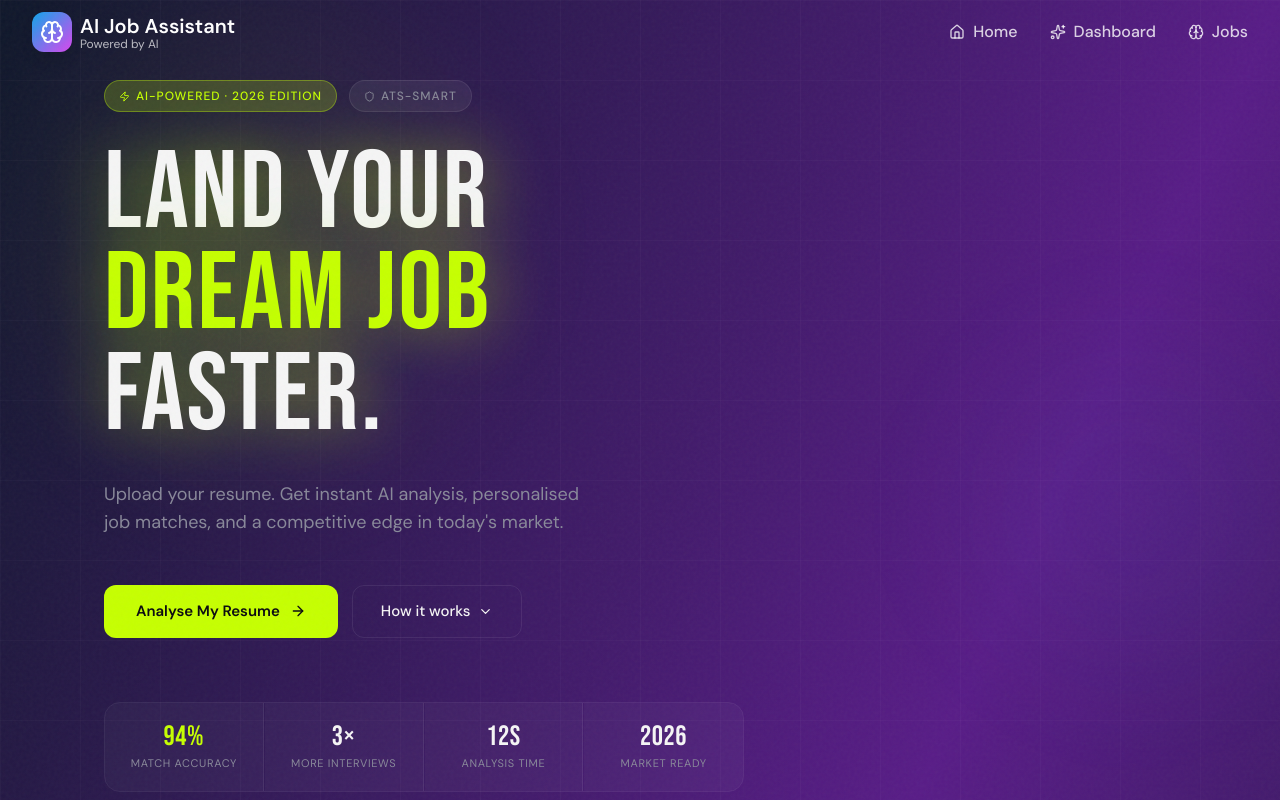
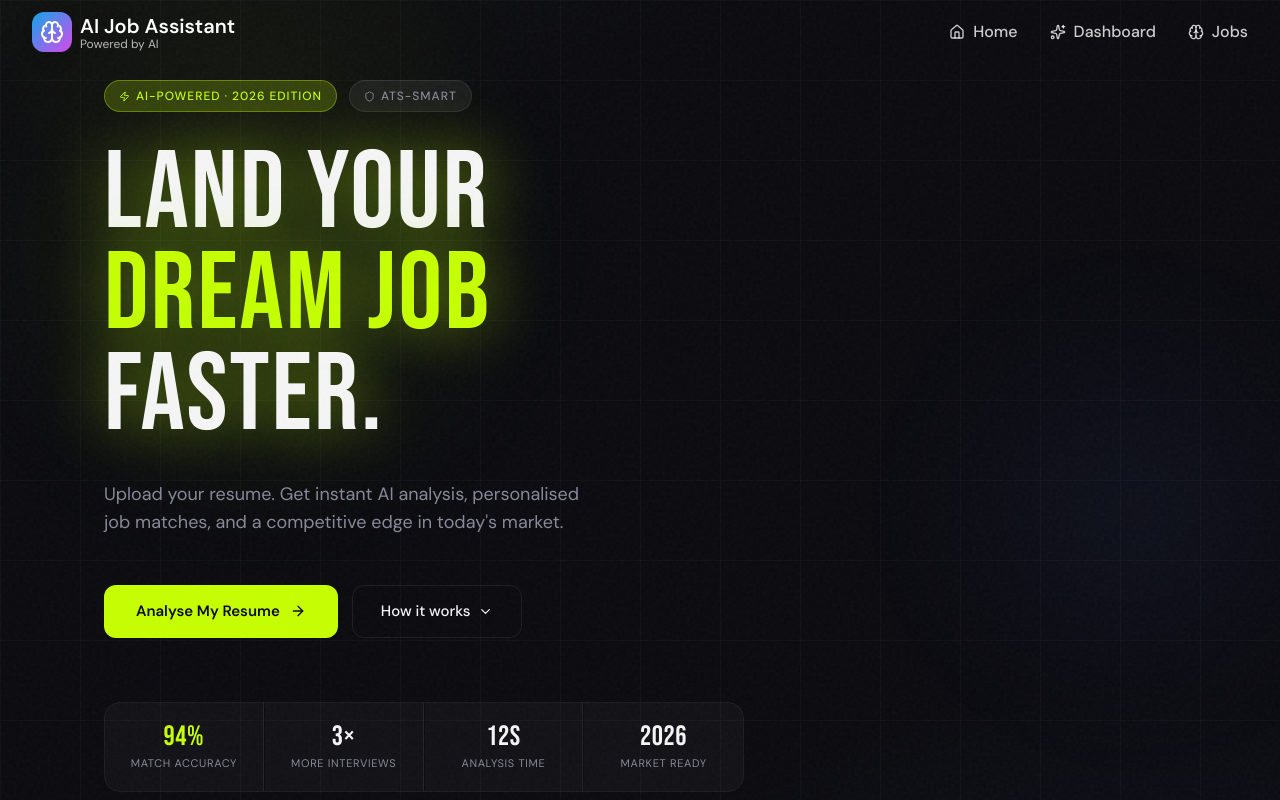
Before and after one commit to sainiharshit322/Job-Assistant, a React (Create React App) app in the folder frontend/: page / in a window 1280 px wide. Shown: the top 800 px of the page. Built offline with nearby package versions, Linux system fonts and the light colour scheme; no server answers.

Commit message:
fixed the css file

```diff
--- a/frontend/src/App.js
+++ b/frontend/src/App.js
@@ -1,7 +1,7 @@
 import React from 'react';
 import { BrowserRouter as Router, Routes, Route } from 'react-router-dom';
 import Navbar from './components/Navbar';
-import Footer from './components/Footer';
+// import Footer from './components/Footer';
 import HomePage from './pages/HomePage';
 import JobsPage from './pages/JobsPage';
 import DashboardPage from './pages/DashboardPage';
@@ -10,16 +10,24 @@ import './index.css';
 function App() {
   return (
     <Router>
-      <div className="min-h-screen bg-gradient-to-br from-slate-900 via-purple-900 to-slate-900">
+      <div style={{
+        minHeight: '100vh',
+        background: '#0a0a0f',  /* --ink: matches HomePage exactly */
+        backgroundImage: `
+          radial-gradient(ellipse 80% 50% at 10% -10%, #c6ff0009 0%, transparent 60%),
+          radial-gradient(ellipse 60% 40% at 90% 110%, #4f8aff08 0%, transparent 60%)
+        `,
+        backgroundAttachment: 'fixed',
+      }}>
         <Navbar />
         <main>
           <Routes>
-            <Route path="/" element={<HomePage />} />
+            <Route path="/"          element={<HomePage />} />
             <Route path="/dashboard" element={<DashboardPage />} />
-            <Route path="/jobs" element={<JobsPage />} />
+            <Route path="/jobs"      element={<JobsPage />} />
           </Routes>
         </main>
-        <Footer />
+        {/* <Footer /> */}
       </div>
     </Router>
   );
--- a/frontend/src/index.css
+++ b/frontend/src/index.css
@@ -90,3 +90,23 @@ body {
   transform: translateY(-5px);
   box-shadow: 0 20px 40px rgba(0, 0, 0, 0.1);
 }
+
+html, body, #root {
+  background-color: #0a0a0f;
+  color: #f5f5f5;
+  min-height: 100%;
+}
+
+/* Remove any default Tailwind background that conflicts */
+body {
+  background: #0a0a0f !important;
+}
+
+/* Thin scrollbar to match the dark aesthetic */
+::-webkit-scrollbar        { width: 6px; height: 6px; }
+::-webkit-scrollbar-track  { background: #12121a; }
+::-webkit-scrollbar-thumb  { background: #ffffff18; border-radius: 99px; }
+::-webkit-scrollbar-thumb:hover { background: #c6ff0040; }
+
+/* Selection color */
+::selection { background: #c6ff0030; color: #f5f5f5; }
```
